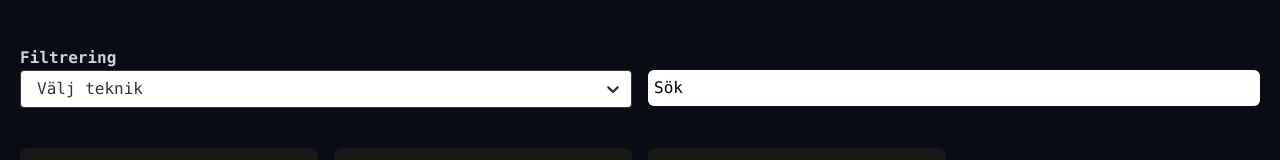
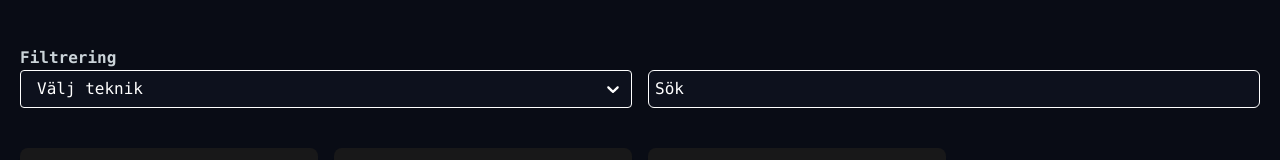
Before and after one commit to kodcoach/kodcoach.se, a Next.js app: page / in a window 1280 px wide. Shown: the part 302-462 px from the top of the page. Built offline with nearby package versions, Linux system fonts and the light colour scheme.

Commit message:
Fixes styles for select

```diff
--- a/components/Select/index.js
+++ b/components/Select/index.js
@@ -10,16 +10,23 @@ export default function Select({
 }) {
 
   const customStyles = {
-    option: (provided) => ({
+    menu: (provided) => ({
+      ...provided,
+      background: '#0d111d'
+    }),
+    option: (provided, state) => ({
       ...provided,
       color: '#333',
-      textAlign: 'left',
       paddingLeft: '1em',
+      background: state.isFocused ? '#8a5cf6' : '#0d111d',
+      color: '#fff'
     }),
     control: (provided) => ({
         ...provided,
         borderColor: '#333',
-        padding: '0'
+        background: '#0d111d',
+        padding: '0',
+        borderColor: '#fff'
     }),
     valueContainer: (provided) => ({
         ...provided,
@@ -28,30 +35,29 @@ export default function Select({
     singleValue: (provided) => ({
         ...provided,
         paddingLeft: '1em',
-        marginLeft: '0'
+        marginLeft: '0',
+        color: '#fff'
     }),
     clearIndicator: (provided) => ({
       ...provided,
       color: '#333'
     }),
+    clearIndicator: () => ({
+      color: '#fff'
+    }),
     indicatorSeparator: () => ({}),
     dropdownIndicator: (provided) => ({
         ...provided,
-        color: '#333'
+        color: '#fff'
     }),
     placeholder: () => ({
-        color: '#333',
+        color: '#fff',
         paddingLeft: '1rem',
     }),
     input: (provided) => ({
         ...provided,
         paddingLeft: '1rem'
     }),
-    option: (provided, state) => ({
-        ...provided,
-        background: state.isFocused ? '#8a5cf6' : '#fff',
-        color: state.isFocused ? '#fff' : '#333'
-    })
   }
 
   const selected = options.filter((o) => o.value === value).pop();
--- a/pages/index.js
+++ b/pages/index.js
@@ -73,7 +73,7 @@ export default function PageIndex({ mentors }) {
           <div className="w-full lg:w-1/2">
             <input
               id="search"
-              className="w-full rounded-md p-1.5 border-1 border-color-gray-500 text-black placeholder-black font-mono"
+              className="w-full rounded-md p-1.5 border-1 border-color-gray-500 text-white bg-input placeholder-white font-mono"
               type="search"
               aria-label="Sök"
               placeholder="Sök"
--- a/styles/globals.css
+++ b/styles/globals.css
@@ -28,3 +28,9 @@ h5 {
 .bg-custom {
     background-color: rgb(24 24 25);
 }
+
+/* to be refactored */
+.bg-input {
+    border: 1px solid #ffff;
+    background-color: #0d111d;
+}
```
